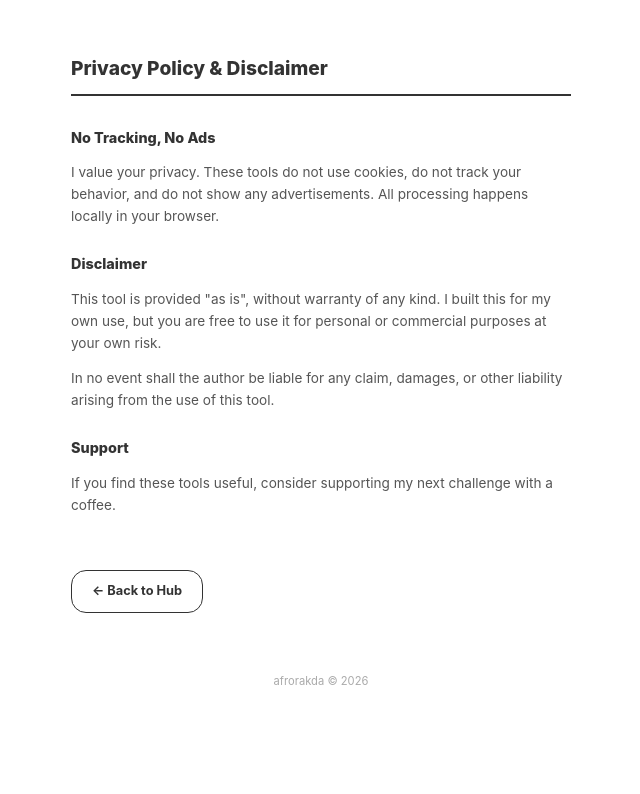
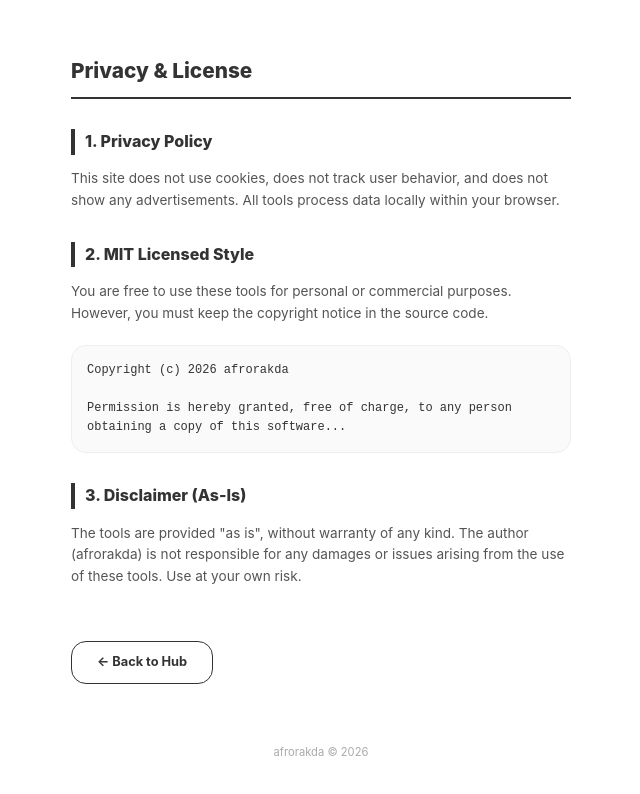
Before and after one commit to afrorakda/afrorakda.github.io, a plain HTML site: page privacy/index.html in a window 1280 px wide. Shown: the whole page, without its empty margins (319-959 px from the left). Drawn offline with Linux system fonts and the light colour scheme.

Commit message:
Update index.html

```diff
--- a/privacy/index.html
+++ b/privacy/index.html
@@ -3,31 +3,34 @@
 <head>
     <meta charset="UTF-8">
     <meta name="viewport" content="width=device-width, initial-scale=1.0">
-    <title>Privacy Policy & Disclaimer - afrorakda</title>
+    <title>Privacy & License - afrorakda</title>
     <style>
         body { font-family: -apple-system, sans-serif; background: #fff; color: #333; line-height: 1.6; display: flex; justify-content: center; margin: 0; padding: 40px 20px; }
         .content { max-width: 500px; width: 100%; }
-        h1 { font-size: 1.2rem; font-weight: 800; border-bottom: 2px solid #333; padding-bottom: 10px; margin-bottom: 30px; }
-        h2 { font-size: 0.9rem; font-weight: 800; margin-top: 25px; }
+        h1 { font-size: 1.3rem; font-weight: 800; border-bottom: 2px solid #333; padding-bottom: 10px; margin-bottom: 30px; }
+        h2 { font-size: 1rem; font-weight: 800; margin-top: 30px; border-left: 4px solid #333; padding-left: 10px; }
         p, li { font-size: 0.85rem; color: #555; }
-        ul { padding-left: 20px; }
-        .back-link { display: inline-block; margin-top: 40px; color: #333; font-weight: 700; text-decoration: none; border: 1px solid #333; padding: 10px 20px; border-radius: 15px; font-size: 0.8rem; }
+        .license-box { background: #fafafa; padding: 15px; border-radius: 15px; border: 1px solid #eee; margin: 20px 0; font-family: monospace; font-size: 0.75rem; }
+        .back-link { display: inline-block; margin-top: 40px; color: #333; font-weight: 700; text-decoration: none; border: 1px solid #333; padding: 10px 25px; border-radius: 15px; font-size: 0.8rem; }
         footer { margin-top: 60px; font-size: 0.7rem; color: #aaa; text-align: center; }
     </style>
 </head>
 <body>
     <div class="content">
-        <h1>Privacy Policy & Disclaimer</h1>
+        <h1>Privacy & License</h1>
 
-        <h2>No Tracking, No Ads</h2>
-        <p>I value your privacy. These tools do not use cookies, do not track your behavior, and do not show any advertisements. All processing happens locally in your browser.</p>
+        <h2>1. Privacy Policy</h2>
+        <p>This site does not use cookies, does not track user behavior, and does not show any advertisements. All tools process data locally within your browser.</p>
 
-        <h2>Disclaimer</h2>
-        <p>This tool is provided "as is", without warranty of any kind. I built this for my own use, but you are free to use it for personal or commercial purposes at your own risk.</p>
-        <p>In no event shall the author be liable for any claim, damages, or other liability arising from the use of this tool.</p>
+        <h2>2. MIT Licensed Style</h2>
+        <p>You are free to use these tools for personal or commercial purposes. However, you must keep the copyright notice in the source code.</p>
+        <div class="license-box">
+            Copyright (c) 2026 afrorakda<br><br>
+            Permission is hereby granted, free of charge, to any person obtaining a copy of this software...
+        </div>
 
-        <h2>Support</h2>
-        <p>If you find these tools useful, consider supporting my next challenge with a coffee.</p>
+        <h2>3. Disclaimer (As-Is)</h2>
+        <p>The tools are provided "as is", without warranty of any kind. The author (afrorakda) is not responsible for any damages or issues arising from the use of these tools. Use at your own risk.</p>
 
         <a href="https://afrorakda.com" class="back-link">← Back to Hub</a>
 
```
